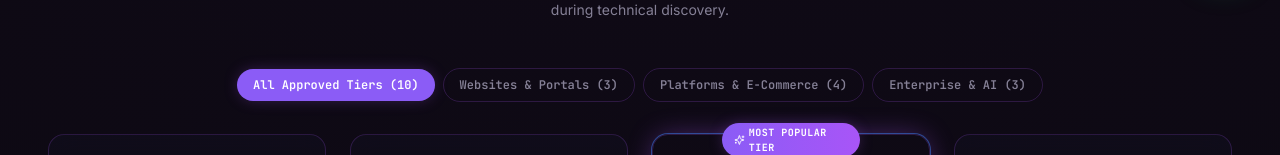
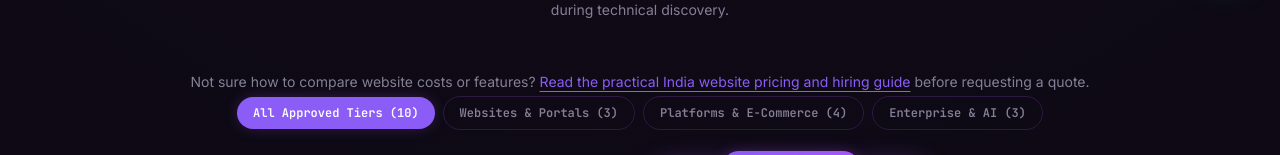
Before and after one commit to void-tech-shiv/Voidtechsolution, a Next.js app: page /pricing in a window 1280 px wide. Shown: the part 797-952 px from the top of the page. Built offline with nearby package versions, Linux system fonts and the light colour scheme; no server answers; the database is empty.

Commit message:
feat(seo): cross-link transparent pricing and website buyer guide

```diff
--- a/src/app/pricing/page.tsx
+++ b/src/app/pricing/page.tsx
@@ -94,6 +94,14 @@ export default async function PricingPage() {
             Starting prices with the <span className="font-mono font-bold text-electric-purple">+</span> symbol denote baseline kickoff pricing where full scope is customized during technical discovery.
           </p>
         </div>
+
+        <p className="mt-5 text-center text-sm leading-7 text-void-muted">
+          Not sure how to compare website costs or features?{" "}
+          <Link href="/guides/website-development-cost-india" className="text-electric-purple underline underline-offset-4">
+            Read the practical India website pricing and hiring guide
+          </Link>
+          {" "}before requesting a quote.
+        </p>
 
         <PricingTable packages={packages} />
 
```
